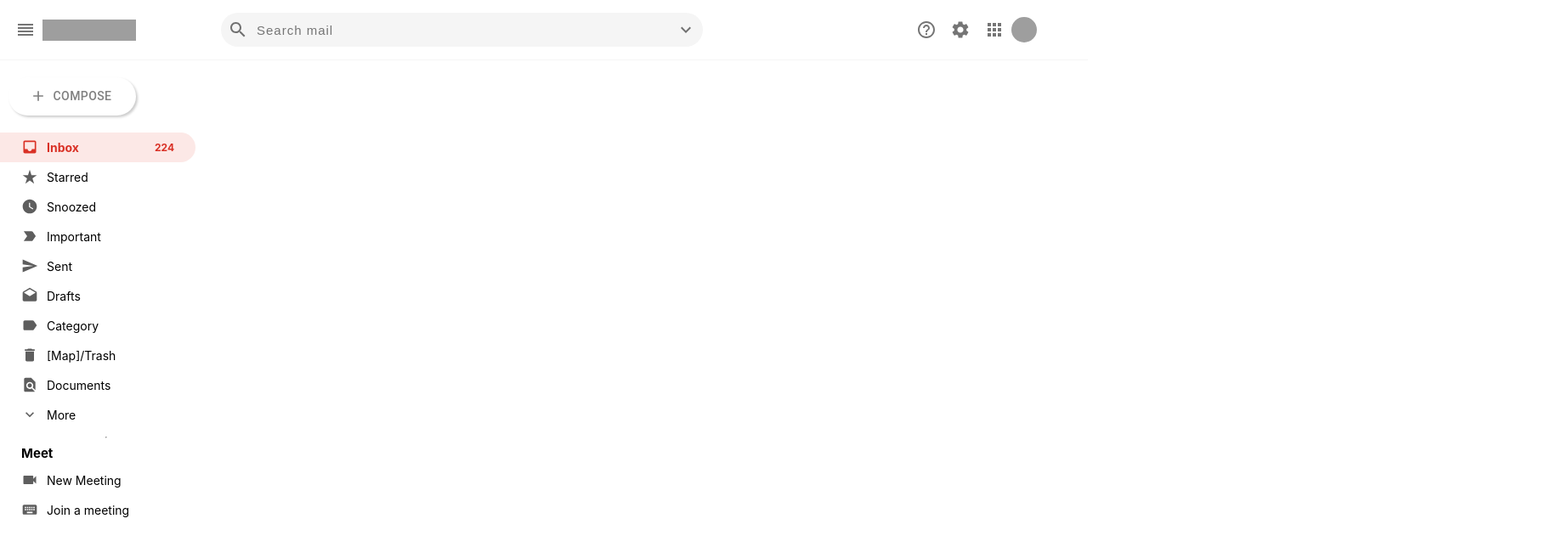
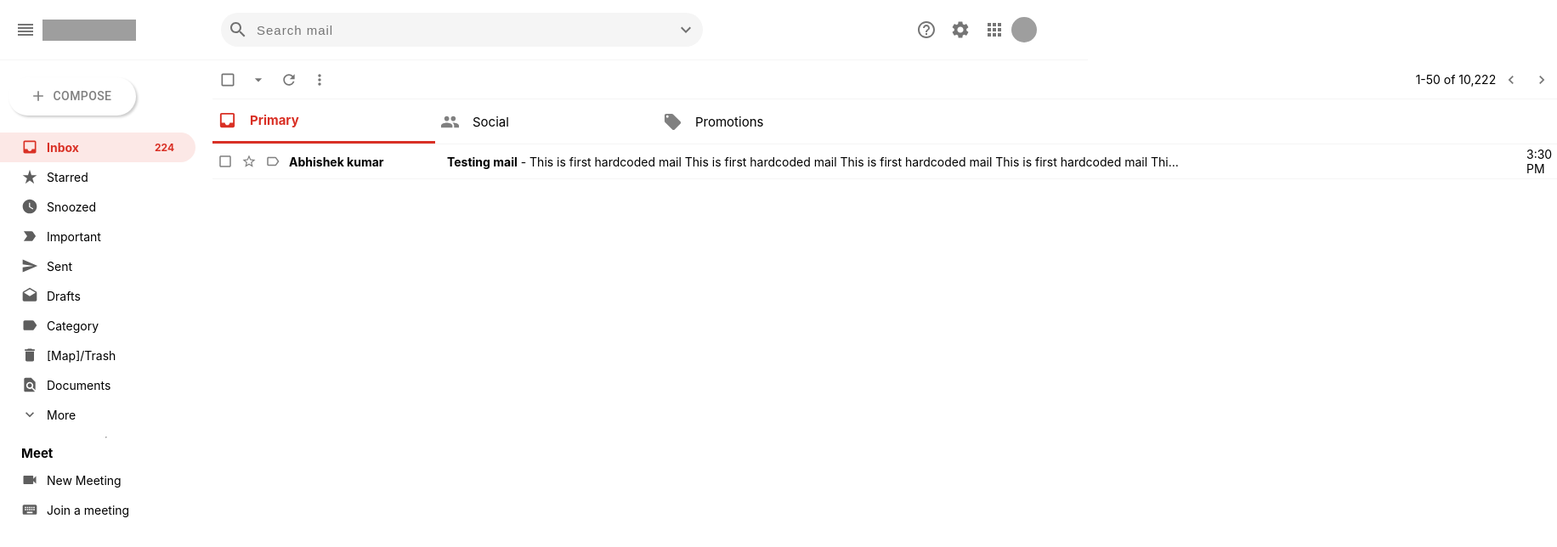
Before and after one commit to abhi620195/gmail-clone, a React (Create React App) app: page / in a window 1280 px wide. Shown: the top 644 px of the page at 85% size, 1832 px wide, since content can reach past the window. Built offline with nearby package versions, Linux system fonts and the light colour scheme; grey boxes are pictures that could not be loaded.

Commit message:
HardCoded_name_message_part

```diff
--- a/src/App.js
+++ b/src/App.js
@@ -1,6 +1,7 @@
 import React from 'react';
 import Header from './Header';
 import Sidebar from './Sidebar';
+import Emaillist from './Emaillist';
 
 function App() {
   return (
@@ -8,6 +9,7 @@
       <Header />
       <div className='app__body'>
         <Sidebar />
+        <Emaillist />
       </div>
     </div>
   );
--- /dev/null
+++ b/src/EmailListSetting.js
@@ -0,0 +1,46 @@
+import React from 'react';
+import './css/emaillist.css';
+import { IconButton } from '@mui/material';
+import CheckBoxOutlineBlankIcon from '@mui/icons-material/CheckBoxOutlineBlank';
+import ArrowDropDownIcon from '@mui/icons-material/ArrowDropDown';
+import RefreshIcon from '@mui/icons-material/Refresh';
+import MoreVertIcon from '@mui/icons-material/MoreVert';
+import ChevronLeftIcon from '@mui/icons-material/ChevronLeft';
+import ChevronRightIcon from '@mui/icons-material/ChevronRight';
+
+const EmailListSetting = () => {
+    return (
+        <div className='emaillist__settings'>
+            <div className='emaillist__settings__left'>
+                <IconButton>
+                    <CheckBoxOutlineBlankIcon />
+                </IconButton>
+
+                <IconButton>
+                    <ArrowDropDownIcon />
+                </IconButton>
+
+                <IconButton>
+                    <RefreshIcon />
+                </IconButton>
+
+                <IconButton>
+                    <MoreVertIcon />
+                </IconButton>
+            </div>
+
+            <div className='emaillist__settings__right'>
+                <p>1-50 of 10,222</p>
+                <IconButton>
+                    <ChevronLeftIcon />
+                </IconButton>
+
+                <IconButton>
+                    <ChevronRightIcon />
+                </IconButton>
+            </div>
+        </div>
+    )
+}
+
+export default EmailListSetting;
--- /dev/null
+++ b/src/Emailbody.js
@@ -0,0 +1,31 @@
+import React from 'react';
+import './css/emaillist.css';
+import CheckBoxOutlineBlankIcon from '@mui/icons-material/CheckBoxOutlineBlank';
+import StarBorderIcon from '@mui/icons-material/StarBorder';
+import LabelOutlinedIcon from '@mui/icons-material/LabelOutlined';
+
+const Emailbody = ({name,subject,message,time}) => {
+  return (
+    <div className='emailbody'>
+        <div className='emailbody__left'>
+            <CheckBoxOutlineBlankIcon />
+            <StarBorderIcon/>
+            <LabelOutlinedIcon />
+
+            <h4>{name}</h4>
+        </div>
+
+        <div className='emailbody__middle'>
+            <div className='emailbody__middle__msg'>
+                <p><b>{subject}</b> - {message}</p>
+            </div>
+        </div>
+
+        <div className='emailbody__right'>
+            <p>{time}</p>
+        </div>
+    </div>
+  )
+}
+
+export default Emailbody;
--- /dev/null
+++ b/src/Emaillist.js
@@ -0,0 +1,17 @@
+import React from 'react';
+import './css/emaillist.css';
+import EmailListSetting from './EmailListSetting';
+import Emailtype from './Emailtype';
+import Emailbody from './Emailbody';
+
+const Emaillist = () => {
+  return (
+    <div className='emaillist'>
+        <EmailListSetting />
+        <Emailtype />
+        <Emailbody name="Abhishek kumar" subject='Testing mail' message='This is first hardcoded mail This is first hardcoded mail This is first hardcoded mail This is first hardcoded mail This is first hardcoded mail This is first hardcoded mail This is first hardcoded mail This is first hardcoded mail' time='3:30 PM'/>
+    </div>
+  )
+}
+
+export default Emaillist;
--- /dev/null
+++ b/src/Emailtype.js
@@ -0,0 +1,28 @@
+import React from 'react';
+import InboxIcon from '@mui/icons-material/Inbox';
+import PeopleIcon from '@mui/icons-material/People';
+import LocalOfferIcon from '@mui/icons-material/LocalOffer';
+import './css/emaillist.css';
+
+const Emailtype = () => {
+  return (
+    <div className='emailtype'>
+        <div className="emailtype__options emailtype__options--active">
+            <InboxIcon />
+            <p>Primary</p>
+        </div>
+
+        <div className='emailtype__options'>
+            <PeopleIcon />
+            <p>Social</p>
+        </div>
+
+        <div className='emailtype__options'>
+            <LocalOfferIcon />
+            <p>Promotions</p>
+        </div>
+    </div>
+  )
+}
+
+export default Emailtype;
--- /dev/null
+++ b/src/css/emaillist.css
@@ -0,0 +1,124 @@
+.emaillist {
+    display: flex;
+    flex-direction: column;
+}
+
+.emaillist__settings {
+    display: flex;
+    align-items: center;
+    position: sticky;
+    top: 0;
+    justify-content: space-between;
+    border-bottom: 1px solid whitesmoke;
+}
+
+.emaillist__settings svg {
+    font-size: 20px;
+}
+
+.emaillist__settings__right {
+    display: flex;
+}
+
+.emaillist__settings__right p {
+    font-size: 14px;
+}
+
+.emailtype {
+    display: flex;
+    align-items: center;
+    border-bottom: 1px solid whitesmoke;
+}
+
+.emailtype__options {
+    display: flex;
+    align-items: center;
+    min-width: 250px;
+    padding: 0px 6px;
+    cursor: pointer;
+}
+
+.emailtype__options svg {
+    font-size: 23px;
+    color: gray;
+}
+
+.emailtype__options p {
+    padding-left: 15px;
+    font-size: 15px;
+}
+
+.emailtype__options:hover {
+    background-color: whitesmoke;
+}
+
+.emailtype__options--active {
+    border-bottom: 3px solid #d93025 !important;
+}
+
+.emailtype__options--active p,
+.emailtype__options--active svg {
+    color: #d93025 !important;
+    font-weight: bold;
+}
+
+.emailbody {
+    display: flex;
+    align-items: center;
+    border-bottom: 1px solid whitesmoke;
+    padding: 0 6px;
+    height: 40px;
+}
+
+.emailbody:hover {
+    box-shadow: 2px 2px 4px whitesmoke;
+    cursor: pointer;
+}
+
+.emailbody .emailbody__left {
+    display: flex;
+    align-items: center;
+    min-width: 250px;
+    flex: 15%;
+}
+
+.emailbody .emailbody__left svg {
+    font-size: 18px;
+    color: gray;
+    margin-right: 10px;
+}
+
+.emailbody .emailbody__left h4 {
+    font-size: 14px;
+}
+
+.emailbody .emailbody__middle {
+    display: flex;
+    align-items: center;
+    flex: 90%;
+}
+
+.emailbody__middle .emailbody__middle__msg {
+    display: flex;
+    width: 70%;
+}
+
+.emailbody .emailbody__middle p {
+    font-size: 14px;
+    white-space: nowrap;
+    overflow: hidden;
+    text-overflow: ellipsis;
+    padding: 0px 20px;
+    max-width: 1250px;
+}
+
+.emailbody .emailbody__right {
+    display: flex;
+    align-items: center;
+    flex: 10%;
+    justify-content: flex-end;
+}
+
+.emailbody .emailbody__right p {
+    font-size: 14px;
+}
```
